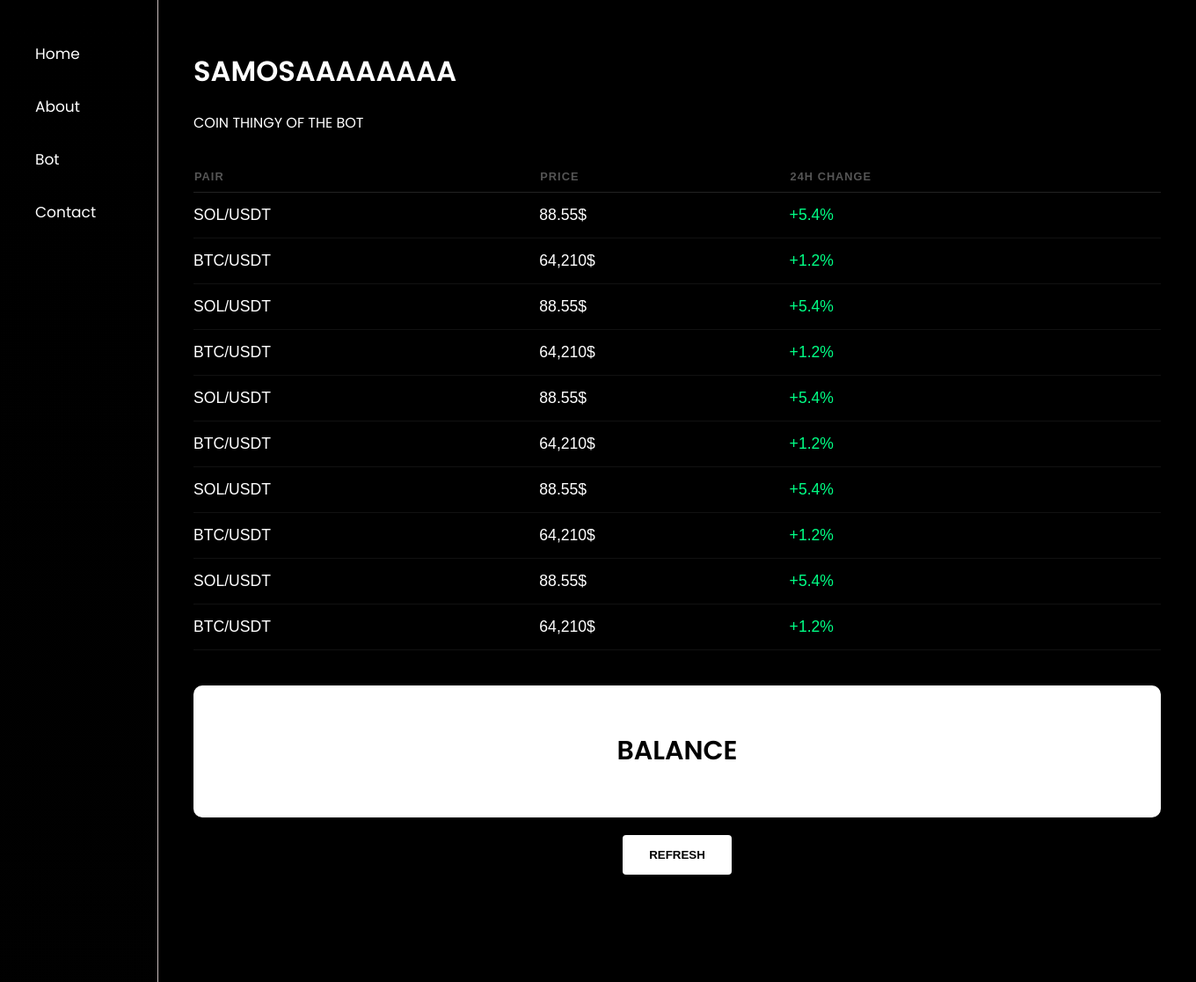
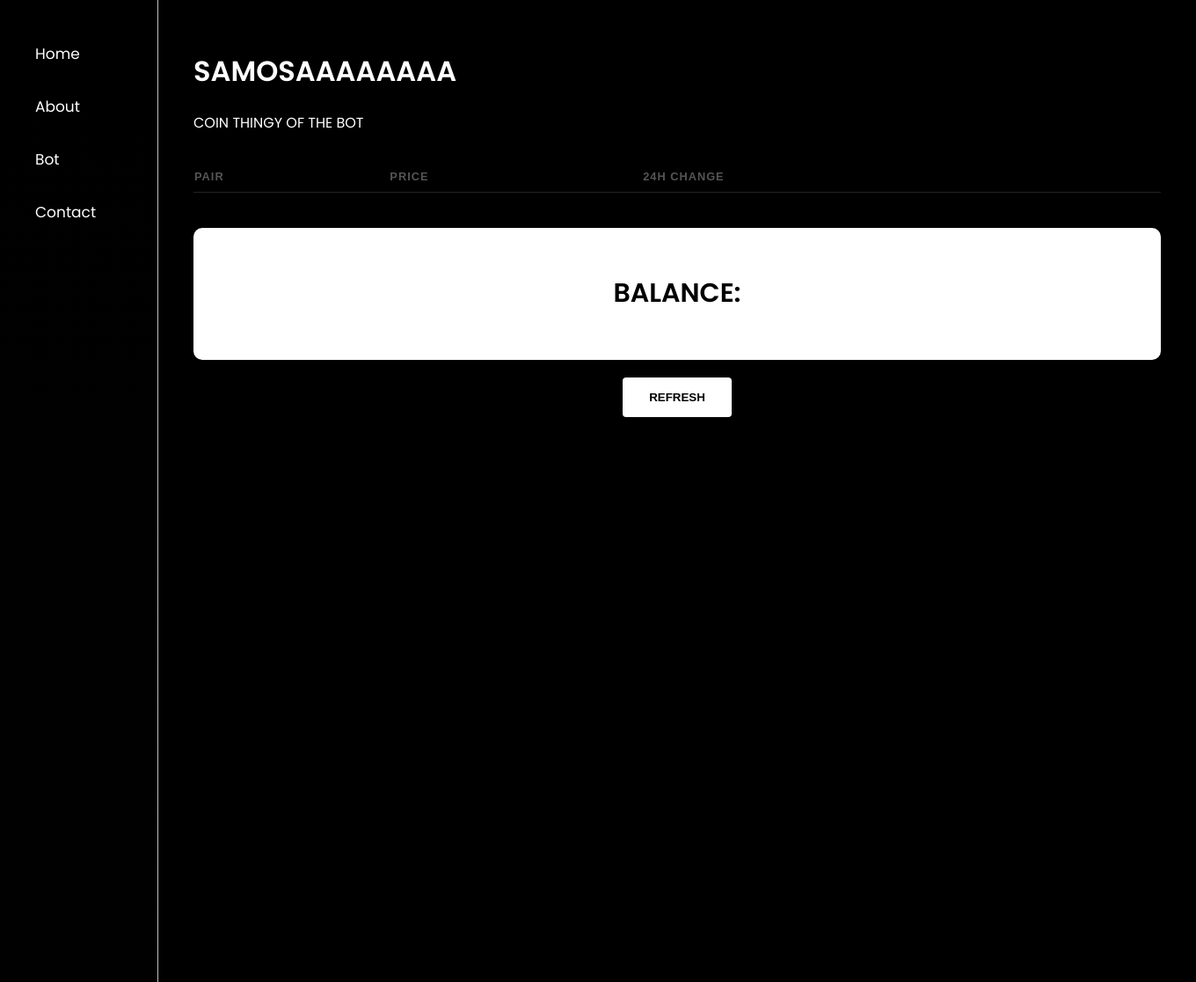
Before and after one commit to SpruceMarrow/SMP, a Flask app: template templates/bot_main.html in a window 1360 px wide. Shown: the part 143-1259 px from the top of the page at 88% size. Run offline with Flask 3, Linux system fonts and the light colour scheme; the template is opened without the code that fills it: most values are stand-ins (such as "Sample title", 1, 10 or a date in 2020); lists and menus that the app fills with data are empty.

Commit message:
Added Balance Table for Bot Page

```diff
--- a/main.py
+++ b/main.py
@@ -4,6 +4,17 @@ from flask import request
 import sqlite3
 import requests
 import json
+
+def getitems():
+    sql = sqlite3.connect('bot.db')
+    cursor = sql.cursor()
+    cursor.execute("SELECT Name,Initial FROM port")
+    rec = list(cursor.fetchall())
+    l=[]
+    for i in rec:
+        l.append({"tick":i[0],"fdv":i[1]})
+    return l
+
 
 def cbal():
     f = open('balance.json','r')
@@ -138,4 +149,6 @@ def show():
     cursor = sql.cursor()
     cursor.execute("SELECT Name FROM port")
     balance = getbal()
-    return render_template('main.html',balance=balance,calist=list(cursor.fetchall()))
+    items = getitems()
+    btc,eth,sol= fetch()
+    return render_template('bot_main.html',items=items,balance = balance,eth=eth,sol=sol,btc=btc)
--- a/templates/bot_main.html
+++ b/templates/bot_main.html
@@ -83,7 +83,7 @@
 
             <div id="hover-details" class="row-dropdown"></div>
 
-            <table>
+            <table id="table">
                 <thead>
                     <tr>
                         <th>PAIR</th>
@@ -92,36 +92,22 @@
                     </tr>
                 </thead>
                 <tbody>
-                    <tr>
-                        <td>SOL/USDT</td>
-                        <td>88.55$</td>
-                        <td class="neon-green">+5.4%</td>
-                    </tr>
-                    <tr><td>BTC/USDT</td><td>64,210$</td><td class="neon-green">+1.2%</td></tr>
-                    <tr><td>SOL/USDT</td><td>88.55$</td><td class="neon-green">+5.4%</td></tr>
-                    <tr><td>BTC/USDT</td><td>64,210$</td><td class="neon-green">+1.2%</td></tr>
-                    <tr><td>SOL/USDT</td><td>88.55$</td><td class="neon-green">+5.4%</td></tr>
-                    <tr><td>BTC/USDT</td><td>64,210$</td><td class="neon-green">+1.2%</td></tr>
-                    <tr><td>SOL/USDT</td><td>88.55$</td><td class="neon-green">+5.4%</td></tr>
-                    <tr><td>BTC/USDT</td><td>64,210$</td><td class="neon-green">+1.2%</td></tr>
-                    <tr><td>SOL/USDT</td><td>88.55$</td><td class="neon-green">+5.4%</td></tr>
-                    <tr><td>BTC/USDT</td><td>64,210$</td><td class="neon-green">+1.2%</td></tr>
                 </tbody>
             </table>
 
             <div class="card">
                 <div class="first-content">
-                    <span style="color: black">BALANCE</span>
+                    <span style="color: black">BALANCE:</span>
                 </div>
                 <div class="second-content">
-                    <span>lol</span>
+                    <span>{{balance}}</span>
                 </div>
             </div>
 
             <button class="refresh-btn">Refresh</button>
 
 
-   <script>
+   <script type="text/javascript">
     const dot = document.querySelector('.cursor-dot');
     const ring = document.querySelector('.cursor-ring');
     const detailBox = document.getElementById('hover-details');
@@ -203,6 +189,14 @@
             alert("Data Refreshed!");
         });
     }
+
+    var item = {{items | tojson}};
+    console.log(item);
+
+    for (var i = 0; i<item.length;i++) {
+
+        document.getElementsByTagName("table")[0].innerHTML += "<tr><td>"+item[i].tick+"</td>"+"<td>"+item[i].fdv+"</td></tr>"
+    }
 </script>
 </body>
 </html>
```
